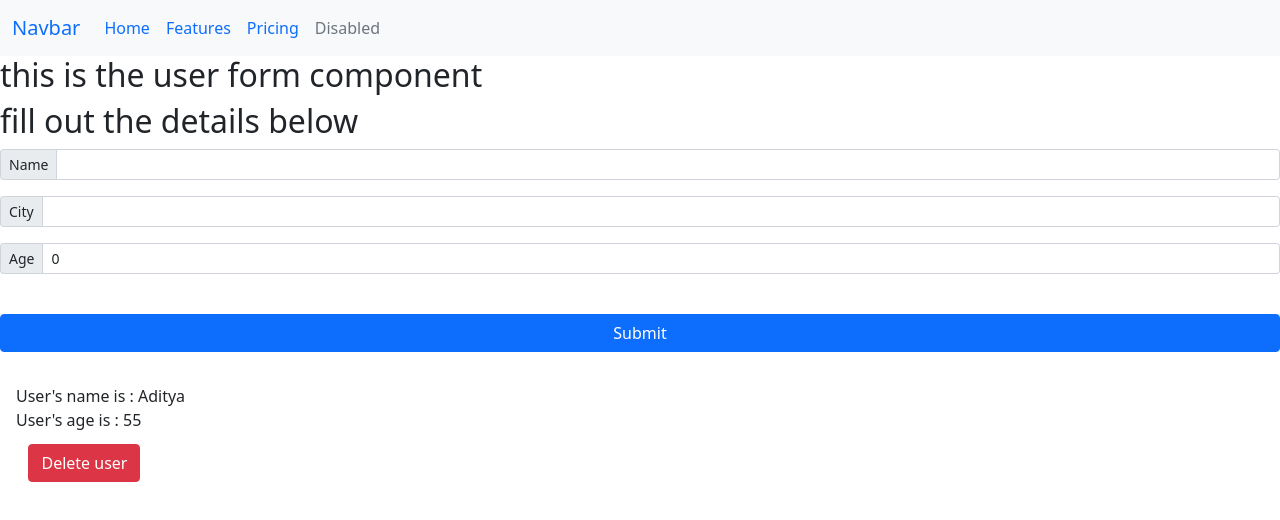
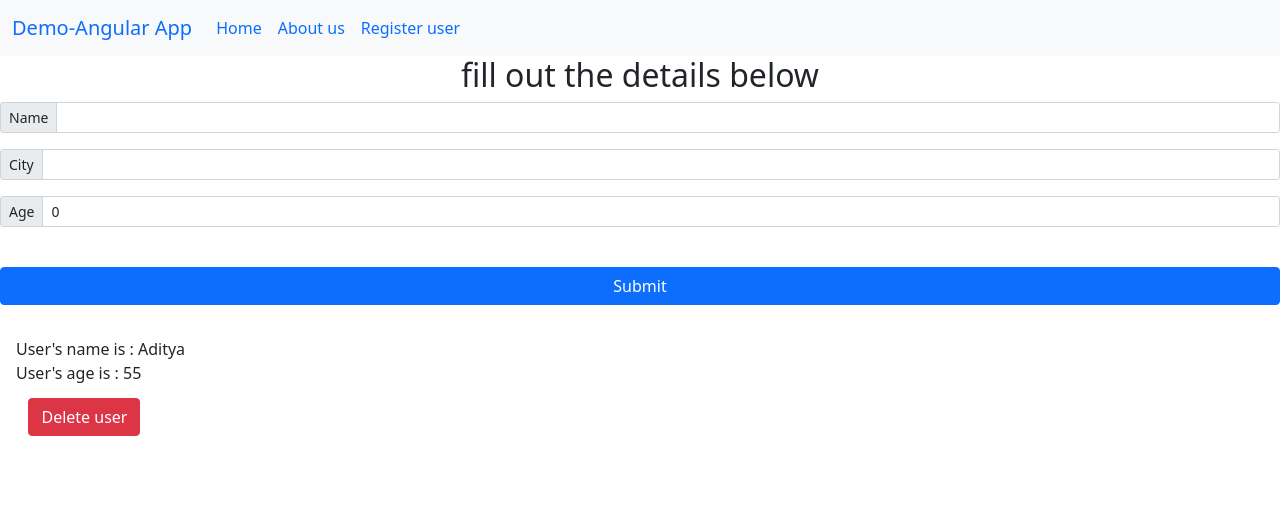
Before and after one commit to TCS-Angular/Angular-starter-project, an Angular app: page / in a window 1280 px wide. Shown: the top 520 px of the page. Built offline with nearby package versions, Linux system fonts and the light colour scheme; data requests are answered from the project's data file.

Commit message:
added navbar component

```diff
--- a/src/app/app.component.html
+++ b/src/app/app.component.html
@@ -1,17 +1,2 @@
-<nav class="navbar navbar-expand-lg bg-light">
-  <div class="container-fluid">
-    <a class="navbar-brand" href="#">Navbar</a>
-    <button class="navbar-toggler" type="button" data-bs-toggle="collapse" data-bs-target="#navbarNavAltMarkup" aria-controls="navbarNavAltMarkup" aria-expanded="false" aria-label="Toggle navigation">
-      <span class="navbar-toggler-icon"></span>
-    </button>
-    <div class="collapse navbar-collapse" id="navbarNavAltMarkup">
-      <div class="navbar-nav">
-        <a class="nav-link active" aria-current="page" href="#">Home</a>
-        <a class="nav-link" href="#">Features</a>
-        <a class="nav-link" href="#">Pricing</a>
-        <a class="nav-link disabled">Disabled</a>
-      </div>
-    </div>
-  </div>
-</nav>
+<app-navbar></app-navbar>
 <app-user-form></app-user-form>
--- /dev/null
+++ b/src/app/components/navbar/navbar.component.html
@@ -0,0 +1,15 @@
+<nav class="navbar navbar-expand-lg bg-light">
+    <div class="container-fluid">
+      <a class="navbar-brand" href="#">Demo-Angular App</a>
+      <button class="navbar-toggler" type="button" data-bs-toggle="collapse" data-bs-target="#navbarNavAltMarkup" aria-controls="navbarNavAltMarkup" aria-expanded="false" aria-label="Toggle navigation">
+        <span class="navbar-toggler-icon"></span>
+      </button>
+      <div class="collapse navbar-collapse" id="navbarNavAltMarkup">
+        <div class="navbar-nav">
+          <a class="nav-link active" aria-current="page" href="#">Home</a>
+          <a class="nav-link" href="#">About us</a>
+          <a class="nav-link" href="#">Register user</a>
+        </div>
+      </div>
+    </div>
+  </nav>
--- /dev/null
+++ b/src/app/components/navbar/navbar.component.ts
@@ -0,0 +1,15 @@
+import { Component, OnInit } from '@angular/core';
+
+@Component({
+  selector: 'app-navbar',
+  templateUrl: './navbar.component.html',
+  styleUrls: ['./navbar.component.css']
+})
+export class NavbarComponent implements OnInit {
+
+  constructor() { }
+
+  ngOnInit(): void {
+  }
+
+}
--- a/src/app/components/user-form/user-form.component.html
+++ b/src/app/components/user-form/user-form.component.html
@@ -1,5 +1,5 @@
-<h2>this is the user form component</h2>
-<h2>fill out the details below</h2>
+
+<h2 style="text-align: center;">fill out the details below</h2>
 
 <div class="input-group input-group-sm mb-3">
     <span class="input-group-text" id="inputGroup-sizing-sm">Name</span>
```
Also changed, not shown: src/app/app.module.ts (+5 -2 lines), src/app/components/navbar/navbar.component.css (added), 1 other file (tests, documents, lock files or other folders).
